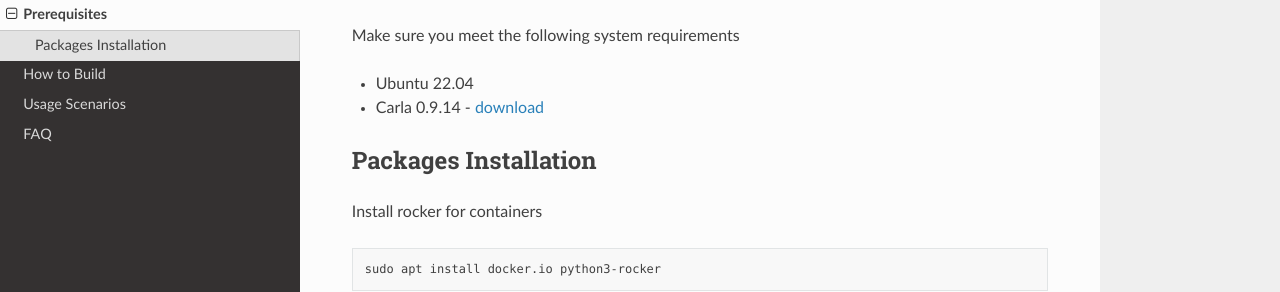
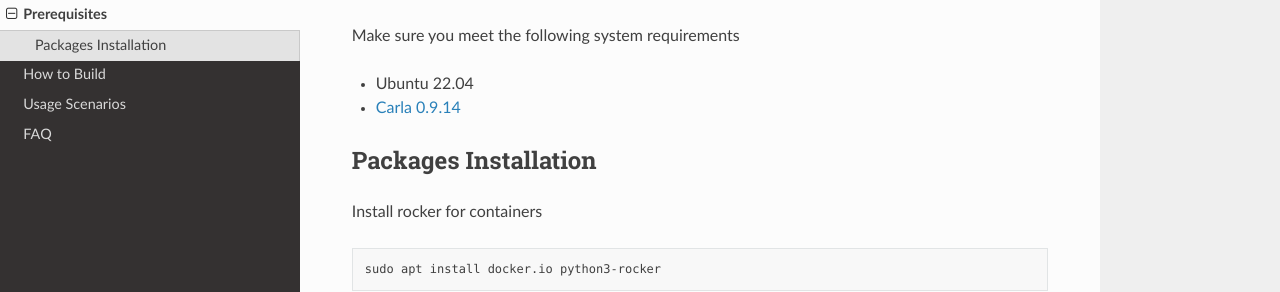
Before and after one commit to evshary/autoware_carla_launch, a Sphinx documentation site: the page built from docs/prerequisites.rst, in a window 1280 px wide and 997 px high. Shown: the part 136-428 px from the top of the window. Built offline with Sphinx 7.4.7 and the Read the Docs theme 3.1.0, drawn with Linux system fonts in a browser that asks for light colours.

Commit message:
Apply suggestions from code review
Co-authored-by: ChenYing Kuo (CY) <evshary@gmail.com>

```diff
--- a/docs/prerequisites.rst
+++ b/docs/prerequisites.rst
@@ -4,7 +4,7 @@
 Make sure you meet the following system requirements
 
 * Ubuntu 22.04
-* Carla 0.9.14 - `download <https://github.com/carla-simulator/carla/releases/tag/0.9.14>`_
+* `Carla 0.9.14 <https://github.com/carla-simulator/carla/releases/tag/0.9.14>`_
 
 Packages Installation
 ---------------------
```
